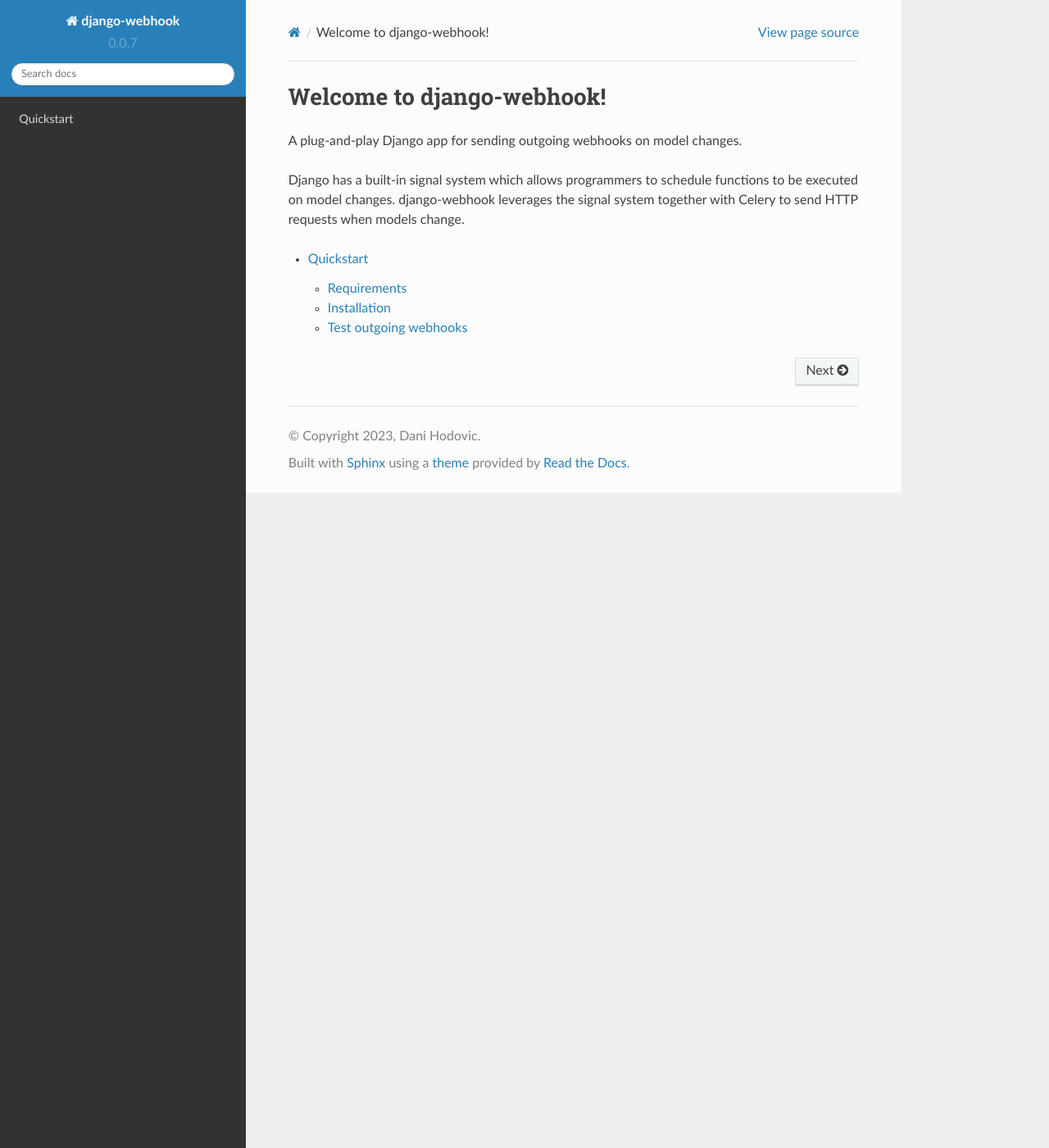
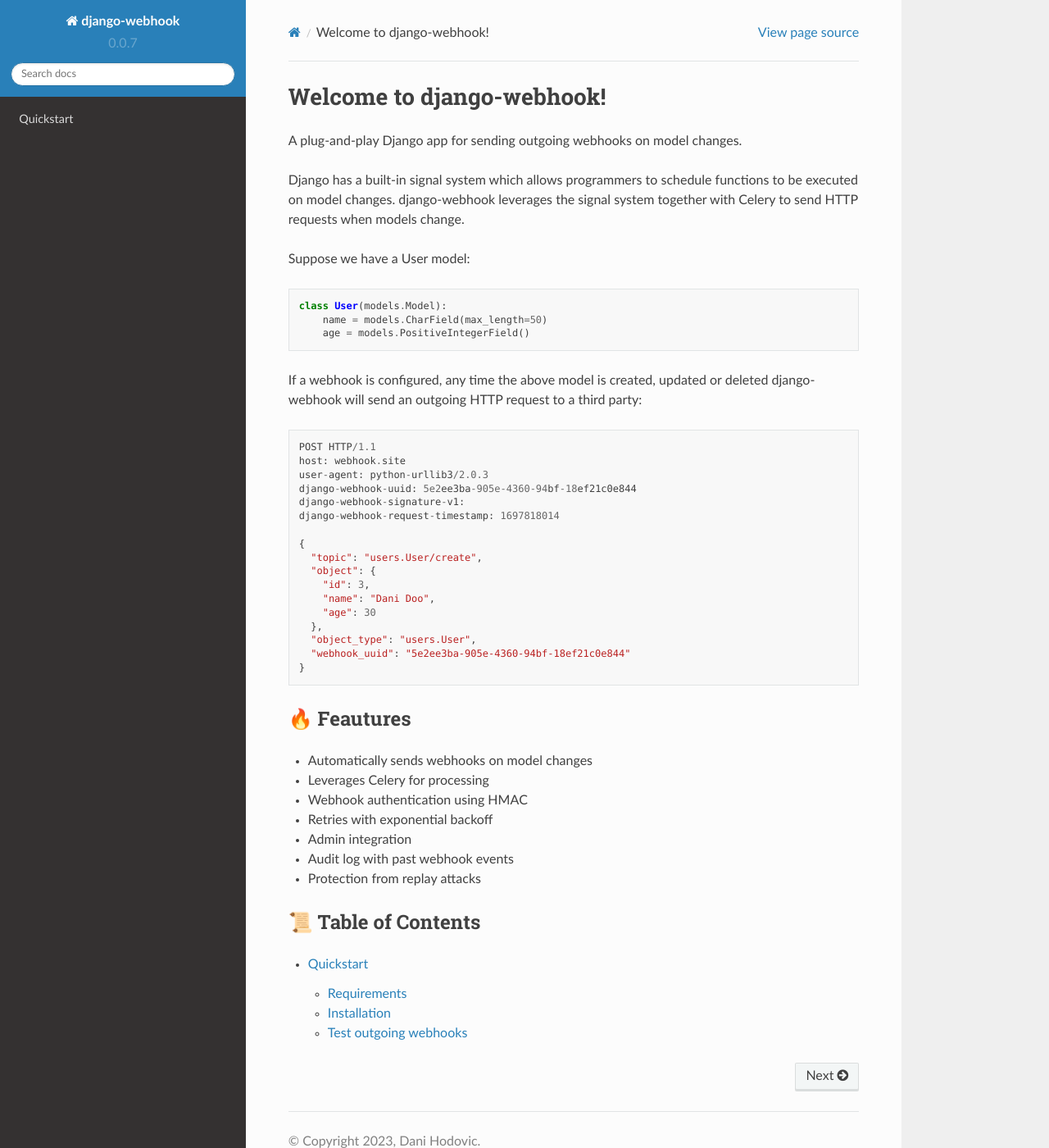
Before and after one commit to danihodovic/django-webhook, a Sphinx documentation site: the page built from docs/source/index.md, in a window 1280 px wide and 1400 px high. Shown: the whole window at 82% size. Built offline with Sphinx 7.4.7 and the Read the Docs theme 2.0.0, drawn with Linux system fonts in a browser that asks for light colours.

Commit message:
docs: update docs with HTTP example

````diff
--- a/docs/source/index.md
+++ b/docs/source/index.md
@@ -6,6 +6,47 @@
 model changes. django-webhook leverages the signal system together with Celery to send HTTP requests
 when models change.
 
+Suppose we have a User model:
+```python
+class User(models.Model):
+    name = models.CharField(max_length=50)
+    age = models.PositiveIntegerField()
+```
+
+If a webhook is configured, any time the above model is created, updated or deleted django-webhook
+will send an outgoing HTTP request to a third party:
+
+```
+POST HTTP/1.1
+host: webhook.site
+user-agent: python-urllib3/2.0.3
+django-webhook-uuid: 5e2ee3ba-905e-4360-94bf-18ef21c0e844
+django-webhook-signature-v1:
+django-webhook-request-timestamp: 1697818014
+
+{
+  "topic": "users.User/create",
+  "object": {
+    "id": 3,
+    "name": "Dani Doo",
+    "age": 30
+  },
+  "object_type": "users.User",
+  "webhook_uuid": "5e2ee3ba-905e-4360-94bf-18ef21c0e844"
+}
+```
+
+### 🔥 Feautures
+- Automatically sends webhooks on model changes
+- Leverages Celery for processing
+- Webhook authentication using HMAC
+- Retries with exponential backoff
+- Admin integration
+- Audit log with past webhook events
+- Protection from replay attacks
+
+
+### 📜 Table of Contents
 ```{toctree}
 install
 ```
````
Also changed, not shown: README.md (+30 -0 lines), docs/source/install.md (+26 -2 lines).
